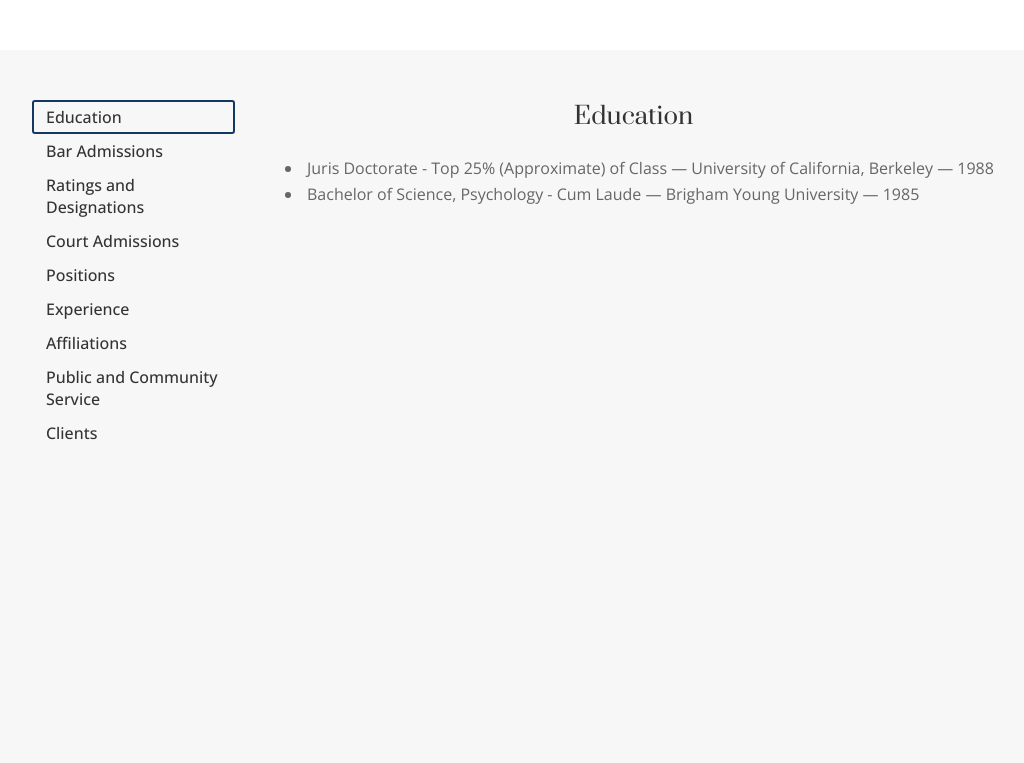
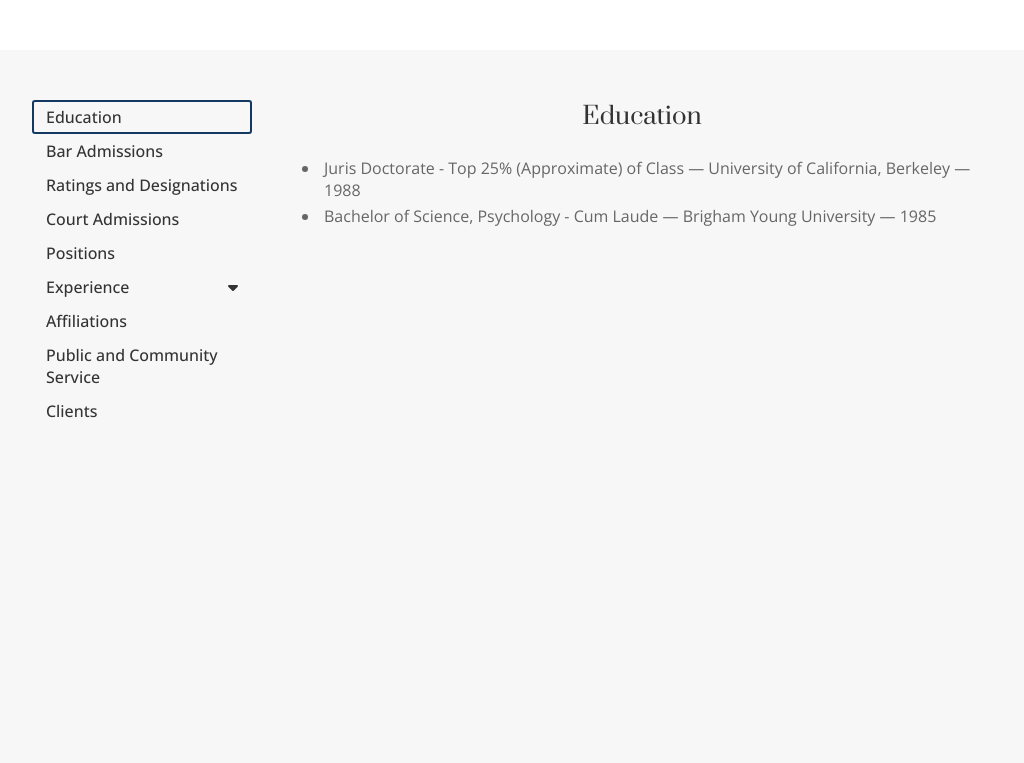
Before and after one commit to jaredryan/jordan-ryan-law, a Next.js app: page /about in a window 1280 px wide. Shown: the part 897-1660 px from the top of the page, without its empty margins (144-1168 px from the left). Built offline with nearby package versions, Linux system fonts and the light colour scheme.

Commit message:
[feat]: add sub menu to left menu of carousel for About

```diff
--- a/app/content.tsx
+++ b/app/content.tsx
@@ -287,7 +287,7 @@ export const russKRyanExpertise = [{
     }]
   ]
 }, {
-  name: 'Health Care, Real Estate and Business',
+  name: 'Health Care, Business and Real Estate',
   content: [
     `He represents federal qualified health centers, rural health clinics, skilled nursing facilities as well as
       private practice health care providers with regard to transactions and litigation, corporate
--- a/app/ui/about-carousel.css
+++ b/app/ui/about-carousel.css
@@ -1,7 +1,7 @@
 .carouselComponent.aboutCarousel .customThumbnails {
     display: flex !important;
     flex-direction: column;
-    align-items: flex-start;
+    align-items: stretch;
     margin-right: 36px;
 }
 
@@ -21,6 +21,14 @@
     border: 2px solid var(--background-secondary-color);
     border-radius: 3px;
     cursor: pointer;
+}
+
+.carouselComponent.aboutCarousel .customThumbnails .tab.hidden {
+  display: none;
+}
+
+.carouselComponent.aboutCarousel .customThumbnails .tab.nested {
+  padding-left: 28px;
 }
 
 .carouselComponent.aboutCarousel ul.customThumbnails {
@@ -63,7 +71,7 @@
     font-weight: 500;
     line-height: normal !important;
     color: var(--font-primary-color) !important;
-    min-width: 175px !important;
+    min-width: 170px !important;
     width: 100%;
     text-align: left;
     flex: 1;
--- a/app/ui/about-carousel.tsx
+++ b/app/ui/about-carousel.tsx
@@ -1,17 +1,13 @@
 'use client'
 
 import Slider from 'react-slick'
+import { useState } from 'react'
 
 import 'slick-carousel/slick/slick.css'
 import 'slick-carousel/slick/slick-theme.css'
 
-import Accordion from '@mui/material/Accordion';
-import AccordionDetails from '@mui/material/AccordionDetails';
-import AccordionSummary from '@mui/material/AccordionSummary';
-
 import { FontAwesomeIcon } from '@fortawesome/react-fontawesome'
 import { faCaretDown } from '@fortawesome/free-solid-svg-icons'
-
 
 import {
   russKRyanEducation,
@@ -26,6 +22,14 @@ import {
 } from '@/app/content';
 
 import '@/app/ui/about-carousel.css';
+import React from 'react'
+
+const subSectionHeaders = [
+  'Employment',
+  'Training',
+  'Health Care, Business and Real Estate',
+  'Litigation',
+]
 
 const sectionHeaders = [
   'Education',
@@ -33,7 +37,8 @@ const sectionHeaders = [
   'Ratings and Designations',
   'Court Admissions',
   'Positions',
-  'Experience',
+  // 'Experience',
+  ...subSectionHeaders,
   'Affiliations',
   'Public and Community Service',
   'Clients',
@@ -43,53 +48,70 @@ function BlankArrow(_props: any) {
     return <div style={{ display: "none" }} />
 }
 
-const renderSideNavItem = (header) => {
-  // if (header === 'Experience') {
-  //   return (
-  //     <Accordion>
-  //       <AccordionSummary
-  //         expandIcon={<FontAwesomeIcon icon={faCaretDown} />}
-  //         aria-controls="panel2-content"
-  //         id="panel2-header"
-  //       >
-  //         <p>{header}</p>
-  //       </AccordionSummary>
-  //       <AccordionDetails>
-  //         {russKRyanExpertise.map(expertise => (
-  //           <p>{expertise.name}</p>
-  //         ))}
-  //       </AccordionDetails>
-  //     </Accordion>
-  //   )
-  // } else if (header === 'Clients') {
-  //   return (
-  //     <Accordion>
-  //       <AccordionSummary
-  //         expandIcon={<FontAwesomeIcon icon={faCaretDown} />}
-  //         aria-controls="panel2-content"
-  //         id="panel2-header"
-  //       >
-  //         <p>{header}</p>
-  //       </AccordionSummary>
-  //       <AccordionDetails>
-  //         <p>Present</p>
-  //         <p>Past</p>
-  //       </AccordionDetails>
-  //     </Accordion>
-  //   )
-  // }
-  return <p>{header}</p>
+const renderSideNavItem = (header: string, open: boolean, setOpen: (open: boolean) => void) => {
+  let tab
+
+  if (subSectionHeaders.includes(header)) {
+    if (!open) {
+      tab = <a className="tab hidden"><p>{header}</p></a>
+    } else {
+      tab = <a className="tab nested"><p>{header}</p></a>
+    }
+  } else {
+    tab = <a className="tab"><p>{header}</p></a>
+  }
+
+  if (header !== 'Employment') {
+    return tab
+  }
+
+  return (
+    <div>
+      <a
+        className="tab"
+        onClick={(e) => {
+          setOpen(!open)
+          e.stopPropagation()
+        }}
+      >
+        <p>Experience</p>
+        <FontAwesomeIcon icon={faCaretDown} />
+      </a>
+      {tab}
+    </div>
+  )
 }
 
+const mapExpertise = (expertise: { name: string, content: (string | string[] | {
+  title: string;
+  content: string;
+}[])[]}) => (
+  <div className="expertise" key={expertise.name}>
+    <div className="expertiseContentContainer">
+      {expertise.content.map((paragraphOrList)  => (
+        typeof paragraphOrList == 'string'
+          ? <p key={paragraphOrList}>{paragraphOrList}</p>
+          : <ul key={typeof paragraphOrList[0] === 'string' ? paragraphOrList[0] : paragraphOrList[0].title}>
+            {paragraphOrList.map(item => (
+              typeof item === 'string'
+                ? <li key={item}>{item}</li>
+                : <li key={item.title}>
+                    {item.title}
+                    <ul className="nested"><li key={item.content}>{item.content}</li></ul>
+                  </li>
+            ))}
+          </ul>
+      ))}
+    </div>
+  </div>
+)
+
 export default function Carousel() {
+  const [open, setOpen] = useState(false)
+
   const settings = {
     customPaging: function(i: number) {
-      const header = sectionHeaders[i]
-      return (
-        <a className="tab">
-          {renderSideNavItem(header)}
-        </a>
-      );
+      return renderSideNavItem(sectionHeaders[i], open, setOpen)
     },
     dots: true,
     infinite: true,
@@ -164,8 +186,8 @@ export default function Carousel() {
             ))}
           </ul>
         </div>
-        <div className="slide">
-          <h2>{sectionHeaders[5]}</h2>
+        {/* <div className="slide">
+          <h2>{sectionHeaders[8]}</h2>
           <div className="expertiseContainer">
             {russKRyanExpertise.map(expertise => (
               <div className="expertise" key={expertise.name}>
@@ -189,9 +211,33 @@ export default function Carousel() {
               </div>
             ))}
           </div>
+        </div> */}
+        <div className="slide">
+          <h2>{sectionHeaders[5]}</h2>
+          <div className="expertiseContainer">
+            {mapExpertise(russKRyanExpertise[0])}
+          </div>
         </div>
         <div className="slide">
           <h2>{sectionHeaders[6]}</h2>
+          <div className="expertiseContainer">
+            {mapExpertise(russKRyanExpertise[1])}
+          </div>
+        </div>
+        <div className="slide">
+          <h2>{sectionHeaders[7]}</h2>
+          <div className="expertiseContainer">
+            {mapExpertise(russKRyanExpertise[2])}
+          </div>
+        </div>
+        <div className="slide">
+          <h2>{sectionHeaders[8]}</h2>
+          <div className="expertiseContainer">
+            {mapExpertise(russKRyanExpertise[3])}
+          </div>
+        </div>
+        <div className="slide">
+          <h2>{sectionHeaders[9]}</h2>
           <ul className="affiliationsContainer">
             {russKRyanAffiliations.map(affiliation => (
               <li
@@ -204,7 +250,7 @@ export default function Carousel() {
           </ul>
         </div>
         <div className="slide">
-          <h2>{sectionHeaders[7]}</h2>
+          <h2>{sectionHeaders[10]}</h2>
           <ul className="serviceContainer">
             {russKRyanPublicAndCommunityService.map(service => (
               <li className="service" key={service.years}>
@@ -214,7 +260,7 @@ export default function Carousel() {
           </ul>
         </div>
         <div className="slide">
-          <h2>{sectionHeaders[8]}</h2>
+          <h2>{sectionHeaders[11]}</h2>
           <h3>Present</h3>
           <ul className="clientsContainer past">
             {russKRyanClients.current.map(client => (
--- a/package.json
+++ b/package.json
@@ -6,13 +6,10 @@
     "start": "next start"
   },
   "dependencies": {
-    "@emotion/react": "^11.14.0",
-    "@emotion/styled": "^11.14.0",
     "@fortawesome/fontawesome-svg-core": "^6.7.2",
     "@fortawesome/free-regular-svg-icons": "^6.7.2",
     "@fortawesome/free-solid-svg-icons": "^6.7.2",
     "@fortawesome/react-fontawesome": "^0.2.2",
-    "@mui/material": "^6.4.1",
     "@react-google-maps/api": "^2.20.5",
     "@types/google.maps": "^3.58.1",
     "@types/react-slick": "^0.23.13",
```
Also changed, not shown: 1 other file (tests, documents, lock files or other folders).
